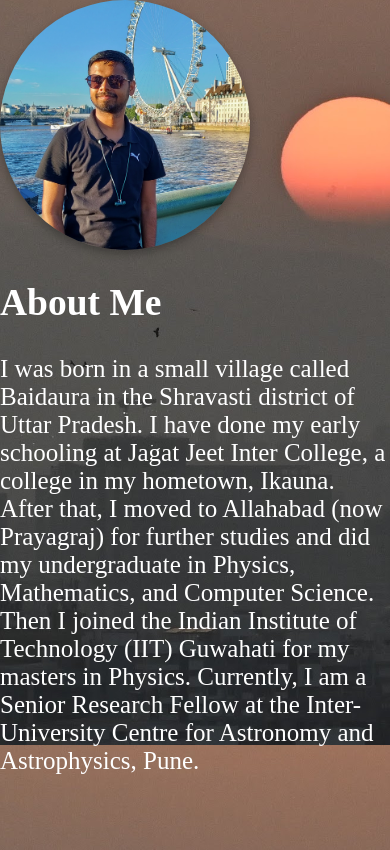
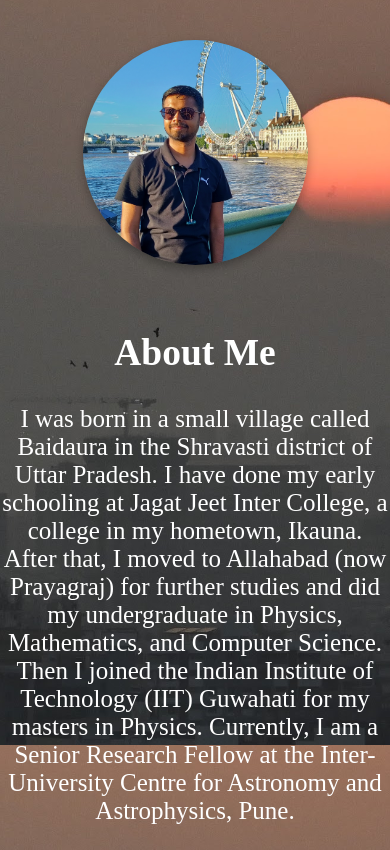
Before and after one commit to avinash-tiwari-at/avinash-tiwari-at.github.io, a Jekyll site: the page built from about.md, in a window 390 px wide. Shown: the part 155-1005 px from the top of the page. Built offline with Jekyll 4.4.1, drawn with Linux system fonts in a browser that asks for light colours; before the commit the page ends 955 px from its top, so only the background shows below that.

Commit message:
Update style.css

```diff
--- a/assets/style.css
+++ b/assets/style.css
@@ -76,6 +76,7 @@ body.home {
   max-width: 600px;
 }
 
+/* About page layout */
 body.about {
   background-image: url('/assets/bg_about.jpg');
   background-size: cover;       /* cover whole page */
@@ -86,6 +87,26 @@ body.about {
   font-size: 25px;
 }
 
+.about-container {
+  display: flex;
+  align-items: center;
+  justify-content: center;
+  gap: 20px;
+  margin-top: 40px;
+}
+
+.about-container .profile-pic {
+  width: 225px;
+  height: 225px;
+  border-radius: 50%;
+  object-fit: cover;
+}
+
+.about-text {
+  max-width: 600px;
+}
+
+/* Publications page layout */
 body.publications {
   background-image: url('/assets/bkg_pub.jpg');
   background-size: cover;       /* cover whole page */
@@ -148,3 +169,14 @@ body.publications {
     margin-top: 15px;
   }
 }
+
+@media (max-width: 768px) {
+  .about-container {
+    flex-direction: column;
+    text-align: center;
+  }
+
+  .about-text {
+    margin-top: 15px;
+  }
+}
```
